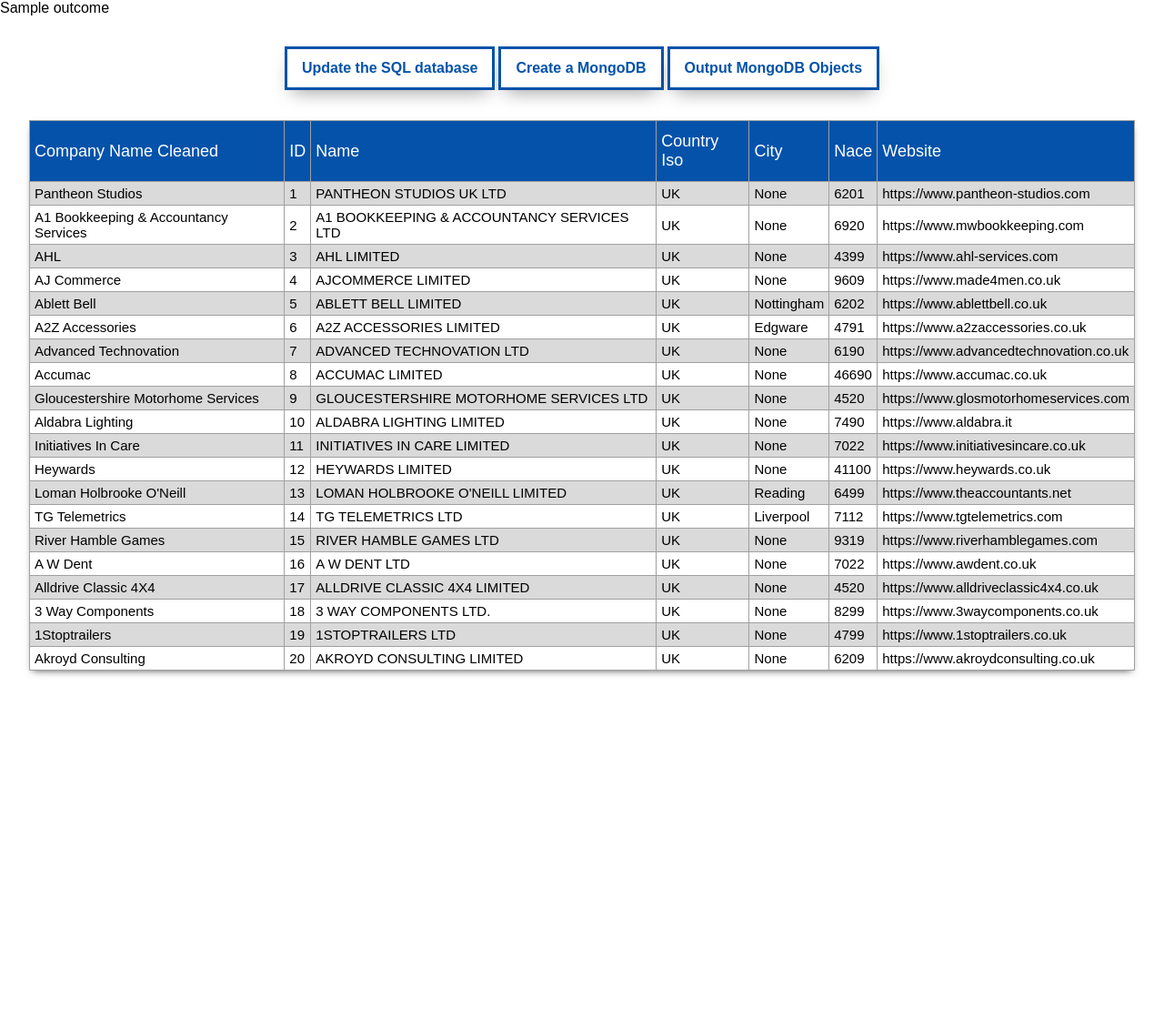
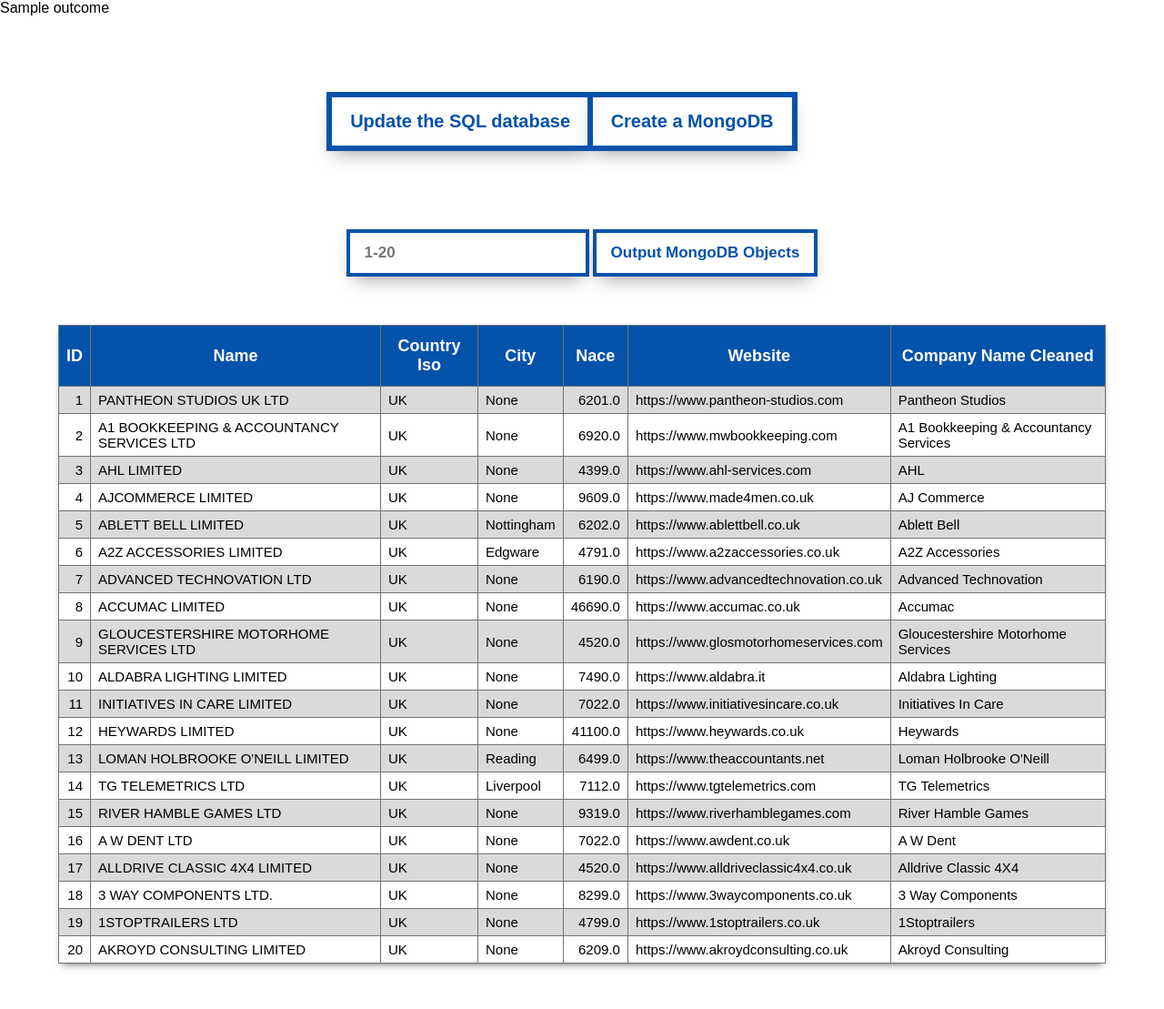
Before and after one commit to antoniovasilevski/python-mongodb-flask-project, a Flask app: template templates/content.html in a window 1280 px wide. Shown: the whole page at 91% size. Before the commit the page ends 743 px from the top, so only its background shows below. Run offline with Flask 2, Linux system fonts and the light colour scheme; the template is opened without the code that fills it: most values are stand-ins (such as "Sample title", 1, 10 or a date in 2020).

Commit message:
Create a range input form Show input after creating a MongoDB col Add comments/docstrins to code

```diff
--- a/main.py
+++ b/main.py
@@ -1,12 +1,11 @@
-from flask import Flask, render_template, request
+from flask import Flask, flash, render_template, request, url_for, redirect
 from custom_library import update_db, write_to_mongodb, mongodb_to_html
 from cryptography.fernet import Fernet
-
-key = Fernet.generate_key()
-
-##################### Flask ########################
+from config import get_key
 
 app = Flask(__name__)
+# app.secret_key = get_key()
+app.secret_key = b'eqfQr4AywieA6IchMDPBh5vaYAC_GKjvPwNc3ss-EtM='
 
 @app.route('/', methods=['GET', 'POST'])
 def index():
@@ -17,28 +16,41 @@
 
 @app.route('/update_sql', methods=['GET', 'POST'])
 def read_update_sql():
+    """
+    Calls a function that reads and updates the SQL db when
+    'Update the SQL database' button is pressed.
+    """
     if request.method == 'POST':
         if request.form['sqldb'] == "Update the SQL database":
             update_db()
-    return render_template('index.html', outcome = "Success")
+            return render_template('index.html', outcome = "Success")
 
+
+# TODO add website updateing with flash
 @app.route('/write_to_mongodb', methods=['GET', 'POST'])
 def writing_to_mongodb():
+    """
+    Waits for a 'mongodb' post method
+    """
+    if request.method == 'POST':
+        # Waits for a "Create a MongoDB" request, calls a function that reads the SQL db,
+        # encrypts it and writes it to a MongoDB collection.
+        if request.form['mongodb'] == "Create a MongoDB":
+            write_to_mongodb(app.secret_key)
+            return render_template('input.html')
 
-    if request.method == 'POST':
-        if request.form['mongodb'] == "Create a MongoDB":
-            try:
-                write_to_mongodb(key)
-                return render_template('index.html')
-            except:
-                return render_template('index.html', outcome = "Failed")
+
+        # Wait for a value in the input field and a "Output MongoDB Objects" request.
+        # Then call a function reads, decrypts the MongoDB and outputs it to an HTML table.
         if request.form['mongodb'] == "Output MongoDB Objects":
-            mongodb_to_html(key)
+
+            # Default value is 1-20 if no output range is input
+            output_range = request.form['content'] if request.form['content'] else "1-20"
+            mongodb_to_html(app.secret_key, output_range)
 
             return render_template('content.html')
+
 
 if __name__ == '__main__':
     app.debug=True
     app.run()
-
-####################################################
--- a/static/css/main.css
+++ b/static/css/main.css
@@ -3,45 +3,72 @@
     font-family: sans-serif;
 }
 
+.right {
+    text-align: right;
+}
+
 .button-table {
     text-align: center;
-    width: 50%;
-    margin: 30px auto;
+    width: 40%;
+    margin: 80px auto;
+
 }
 
-.function-button input {
-    border: 3px solid #0452aa;
+.function-button  {
+    margin-left: -50px;
+    border: 6px solid #0452aa;
     background-color: white;
     color: #0452aa;
-    padding: 12px 16px;
-    font-size: 16px;
+    padding: 15px 20px;
+    font-size: 20px;
     font-weight: 600;
     box-shadow: 0 10px 20px -8px rgba(0, 0, 0, 0.385);
     transition: all .1s linear;
 }
 
-.function-button input:hover {
+.input-table {
+    width: 300px;
+    margin: 50px auto;
+}
+
+.input-button, .input-field {
+    border: 4px solid #0452aa;
+    background-color: white;
+    color: #0452aa;
+    padding: 12px 16px;
+    font-size: 17px;
+    font-weight: 600;
+    box-shadow: 0 10px 20px -8px rgba(0, 0, 0, 0.385);
+    transition: all .1s linear;
+}
+
+.input-field::after {
+    border: 4px solid black;
+}
+
+.function-button:hover, .input-button:hover {
     cursor: pointer;
     color: white;
     background-color: #0452aa;
 }
 
+
 .mongodb-data {
     box-shadow: 0 4px 8px -4px rgba(0, 0, 0,.7);
-    width: 95%;
-    margin: 20px auto;
+    width: 90%;
+    margin: 50px auto;
 }
 
 .mongodb-data, .mongodb-data th, .mongodb-data td {
-    border: 1px solid rgb(160, 160, 160);
+    border: 1px solid #737373;
     border-collapse: collapse;
-    padding: 4px 5px;
+    padding: 6px 8px;
 }
 
 .mongodb-data th {
-    text-align: left;
+    text-align: center;
     font-size: 18px;
-    font-weight: 500;
+    font-weight: 600;
     background-color: #0452aa;
     color: white;
     padding-top: 12px;
--- a/templates/base.html
+++ b/templates/base.html
@@ -9,7 +9,7 @@
   </head>
   <body>
     {% block body %}{% endblock %}
-    {% block content %}{% endblock %}
-  </div>
+    {% block input %}{% endblock %}
+    {% block table %}{% endblock %}
   </body>
 </html>
--- a/templates/content.html
+++ b/templates/content.html
@@ -1,45 +1,46 @@
-{% extends 'index.html' %}
-{% block content %}
+{% extends 'input.html' %}
+{% block table %}
 <table class='mongodb-data'>
-<th>Company Name Cleaned</th><th>ID</th><th>Name</th><th>Country Iso</th><th>City</th><th>Nace</th><th>Website</th><tr>
-<td>Pantheon Studios</td><td>1</td><td>PANTHEON STUDIOS UK LTD</td><td>UK</td><td>None</td><td>6201</td><td>https://www.pantheon-studios.com</td></tr>
-<tr>
-<td>A1 Bookkeeping & Accountancy Services</td><td>2</td><td>A1 BOOKKEEPING & ACCOUNTANCY SERVICES LTD</td><td>UK</td><td>None</td><td>6920</td><td>https://www.mwbookkeeping.com</td></tr>
-<tr>
-<td>AHL</td><td>3</td><td>AHL LIMITED</td><td>UK</td><td>None</td><td>4399</td><td>https://www.ahl-services.com</td></tr>
-<tr>
-<td>AJ Commerce</td><td>4</td><td>AJCOMMERCE LIMITED</td><td>UK</td><td>None</td><td>9609</td><td>https://www.made4men.co.uk</td></tr>
-<tr>
-<td>Ablett Bell</td><td>5</td><td>ABLETT BELL LIMITED</td><td>UK</td><td>Nottingham</td><td>6202</td><td>https://www.ablettbell.co.uk</td></tr>
-<tr>
-<td>A2Z Accessories</td><td>6</td><td>A2Z ACCESSORIES LIMITED</td><td>UK</td><td>Edgware</td><td>4791</td><td>https://www.a2zaccessories.co.uk</td></tr>
-<tr>
-<td>Advanced Technovation</td><td>7</td><td>ADVANCED TECHNOVATION LTD</td><td>UK</td><td>None</td><td>6190</td><td>https://www.advancedtechnovation.co.uk</td></tr>
-<tr>
-<td>Accumac</td><td>8</td><td>ACCUMAC LIMITED</td><td>UK</td><td>None</td><td>46690</td><td>https://www.accumac.co.uk</td></tr>
-<tr>
-<td>Gloucestershire Motorhome Services</td><td>9</td><td>GLOUCESTERSHIRE MOTORHOME SERVICES LTD</td><td>UK</td><td>None</td><td>4520</td><td>https://www.glosmotorhomeservices.com</td></tr>
-<tr>
-<td>Aldabra Lighting</td><td>10</td><td>ALDABRA LIGHTING LIMITED</td><td>UK</td><td>None</td><td>7490</td><td>https://www.aldabra.it</td></tr>
-<tr>
-<td>Initiatives In Care</td><td>11</td><td>INITIATIVES IN CARE LIMITED</td><td>UK</td><td>None</td><td>7022</td><td>https://www.initiativesincare.co.uk</td></tr>
-<tr>
-<td>Heywards</td><td>12</td><td>HEYWARDS LIMITED</td><td>UK</td><td>None</td><td>41100</td><td>https://www.heywards.co.uk</td></tr>
-<tr>
-<td>Loman Holbrooke O'Neill</td><td>13</td><td>LOMAN HOLBROOKE O'NEILL LIMITED</td><td>UK</td><td>Reading</td><td>6499</td><td>https://www.theaccountants.net</td></tr>
-<tr>
-<td>TG Telemetrics</td><td>14</td><td>TG TELEMETRICS LTD</td><td>UK</td><td>Liverpool</td><td>7112</td><td>https://www.tgtelemetrics.com</td></tr>
-<tr>
-<td>River Hamble Games</td><td>15</td><td>RIVER HAMBLE GAMES LTD</td><td>UK</td><td>None</td><td>9319</td><td>https://www.riverhamblegames.com</td></tr>
-<tr>
-<td>A W Dent</td><td>16</td><td>A W DENT LTD</td><td>UK</td><td>None</td><td>7022</td><td>https://www.awdent.co.uk</td></tr>
-<tr>
-<td>Alldrive Classic 4X4</td><td>17</td><td>ALLDRIVE CLASSIC 4X4 LIMITED</td><td>UK</td><td>None</td><td>4520</td><td>https://www.alldriveclassic4x4.co.uk</td></tr>
-<tr>
-<td>3 Way Components</td><td>18</td><td>3 WAY COMPONENTS LTD.</td><td>UK</td><td>None</td><td>8299</td><td>https://www.3waycomponents.co.uk</td></tr>
-<tr>
-<td>1Stoptrailers</td><td>19</td><td>1STOPTRAILERS LTD</td><td>UK</td><td>None</td><td>4799</td><td>https://www.1stoptrailers.co.uk</td></tr>
-<tr>
-<td>Akroyd Consulting</td><td>20</td><td>AKROYD CONSULTING LIMITED</td><td>UK</td><td>None</td><td>6209</td><td>https://www.akroydconsulting.co.uk</td></tr>
+<th>ID</th><th>Name</th><th>Country Iso</th><th>City</th><th>Nace</th><th>Website</th><th>Company Name Cleaned</th>
+<tr><td class="right">1</td><td>PANTHEON STUDIOS UK LTD</td><td>UK</td><td>None</td><td class="right">6201.0</td><td>https://www.pantheon-studios.com</td><td>Pantheon Studios</td>
+</tr>
+<td class="right">2</td><td>A1 BOOKKEEPING & ACCOUNTANCY SERVICES LTD</td><td>UK</td><td>None</td><td class="right">6920.0</td><td>https://www.mwbookkeeping.com</td><td>A1 Bookkeeping & Accountancy Services</td>
+</tr>
+<td class="right">3</td><td>AHL LIMITED</td><td>UK</td><td>None</td><td class="right">4399.0</td><td>https://www.ahl-services.com</td><td>AHL</td>
+</tr>
+<td class="right">4</td><td>AJCOMMERCE LIMITED</td><td>UK</td><td>None</td><td class="right">9609.0</td><td>https://www.made4men.co.uk</td><td>AJ Commerce</td>
+</tr>
+<td class="right">5</td><td>ABLETT BELL LIMITED</td><td>UK</td><td>Nottingham</td><td class="right">6202.0</td><td>https://www.ablettbell.co.uk</td><td>Ablett Bell</td>
+</tr>
+<td class="right">6</td><td>A2Z ACCESSORIES LIMITED</td><td>UK</td><td>Edgware</td><td class="right">4791.0</td><td>https://www.a2zaccessories.co.uk</td><td>A2Z Accessories</td>
+</tr>
+<td class="right">7</td><td>ADVANCED TECHNOVATION LTD</td><td>UK</td><td>None</td><td class="right">6190.0</td><td>https://www.advancedtechnovation.co.uk</td><td>Advanced Technovation</td>
+</tr>
+<td class="right">8</td><td>ACCUMAC LIMITED</td><td>UK</td><td>None</td><td class="right">46690.0</td><td>https://www.accumac.co.uk</td><td>Accumac</td>
+</tr>
+<td class="right">9</td><td>GLOUCESTERSHIRE MOTORHOME SERVICES LTD</td><td>UK</td><td>None</td><td class="right">4520.0</td><td>https://www.glosmotorhomeservices.com</td><td>Gloucestershire Motorhome Services</td>
+</tr>
+<td class="right">10</td><td>ALDABRA LIGHTING LIMITED</td><td>UK</td><td>None</td><td class="right">7490.0</td><td>https://www.aldabra.it</td><td>Aldabra Lighting</td>
+</tr>
+<td class="right">11</td><td>INITIATIVES IN CARE LIMITED</td><td>UK</td><td>None</td><td class="right">7022.0</td><td>https://www.initiativesincare.co.uk</td><td>Initiatives In Care</td>
+</tr>
+<td class="right">12</td><td>HEYWARDS LIMITED</td><td>UK</td><td>None</td><td class="right">41100.0</td><td>https://www.heywards.co.uk</td><td>Heywards</td>
+</tr>
+<td class="right">13</td><td>LOMAN HOLBROOKE O'NEILL LIMITED</td><td>UK</td><td>Reading</td><td class="right">6499.0</td><td>https://www.theaccountants.net</td><td>Loman Holbrooke O'Neill</td>
+</tr>
+<td class="right">14</td><td>TG TELEMETRICS LTD</td><td>UK</td><td>Liverpool</td><td class="right">7112.0</td><td>https://www.tgtelemetrics.com</td><td>TG Telemetrics</td>
+</tr>
+<td class="right">15</td><td>RIVER HAMBLE GAMES LTD</td><td>UK</td><td>None</td><td class="right">9319.0</td><td>https://www.riverhamblegames.com</td><td>River Hamble Games</td>
+</tr>
+<td class="right">16</td><td>A W DENT LTD</td><td>UK</td><td>None</td><td class="right">7022.0</td><td>https://www.awdent.co.uk</td><td>A W Dent</td>
+</tr>
+<td class="right">17</td><td>ALLDRIVE CLASSIC 4X4 LIMITED</td><td>UK</td><td>None</td><td class="right">4520.0</td><td>https://www.alldriveclassic4x4.co.uk</td><td>Alldrive Classic 4X4</td>
+</tr>
+<td class="right">18</td><td>3 WAY COMPONENTS LTD.</td><td>UK</td><td>None</td><td class="right">8299.0</td><td>https://www.3waycomponents.co.uk</td><td>3 Way Components</td>
+</tr>
+<td class="right">19</td><td>1STOPTRAILERS LTD</td><td>UK</td><td>None</td><td class="right">4799.0</td><td>https://www.1stoptrailers.co.uk</td><td>1Stoptrailers</td>
+</tr>
+<td class="right">20</td><td>AKROYD CONSULTING LIMITED</td><td>UK</td><td>None</td><td class="right">6209.0</td><td>https://www.akroydconsulting.co.uk</td><td>Akroyd Consulting</td>
+</tr>
 </table>
 {% endblock %}
--- a/templates/index.html
+++ b/templates/index.html
@@ -11,25 +11,16 @@
         <table class="button-table">
             <tr>
                 <td>
-                    <form method="post" action="/update_sql" class="function-button">
-                        <input type="submit" name="sqldb" value="Update the SQL database"></input>
+                    <form method="post" action="/update_sql" class="function-call">
+                        <input type="submit" name="sqldb" value="Update the SQL database" class="function-button">
                     </form>
                 </td>
                 <td>
-                    <form method="post" action="/write_to_mongodb" class="function-button">
-                        <input type="submit" name="mongodb" value="Create a MongoDB"></input>
-                    </form>
-                </td>
-                <td>
-                    <form method="post" action="/write_to_mongodb" class="function-button">
-                        <input type="submit" name="mongodb" value="Output MongoDB Objects"></input>
+                    <form method="post" action="/write_to_mongodb" class="function-call">
+                        <input type="submit" name="mongodb" value="Create a MongoDB" class="function-button" onclick="document.getElementsByClassName('input-table').style.display=('')">
                     </form>
                 </td>
             </tr>
         </table>
-    </div>
-</div>
 {% endblock %}
-<div class="mongodb-content">
-    {% block content %}{% endblock %}
-</div>
+{% block input %}{% endblock %}
--- /dev/null
+++ b/templates/input.html
@@ -0,0 +1,20 @@
+{% extends 'index.html' %}
+{% block input %}
+<table class="input-table">
+    <tr>
+        <form method="post" action="/write_to_mongodb" class="function-call">
+            <td>
+                <input type="text" name="content" class="input-field" placeholder="1-20" pattern="[0-9]{1,5}-[0-9]{1,5}">
+            </td>
+            <td>
+                <input type="submit" name="mongodb" value="Output MongoDB Objects" class="input-button" >
+            </td>
+        </form>
+    </tr>
+</table>
+</div>
+</div>
+{% endblock %}
+<div class="mongodb-content">
+    {% block table %}{% endblock %}
+</div>
```
Also changed, not shown: config.py (+21 -1 lines), custom_library.py (+93 -34 lines), README.md, semos_companies_data.db.
